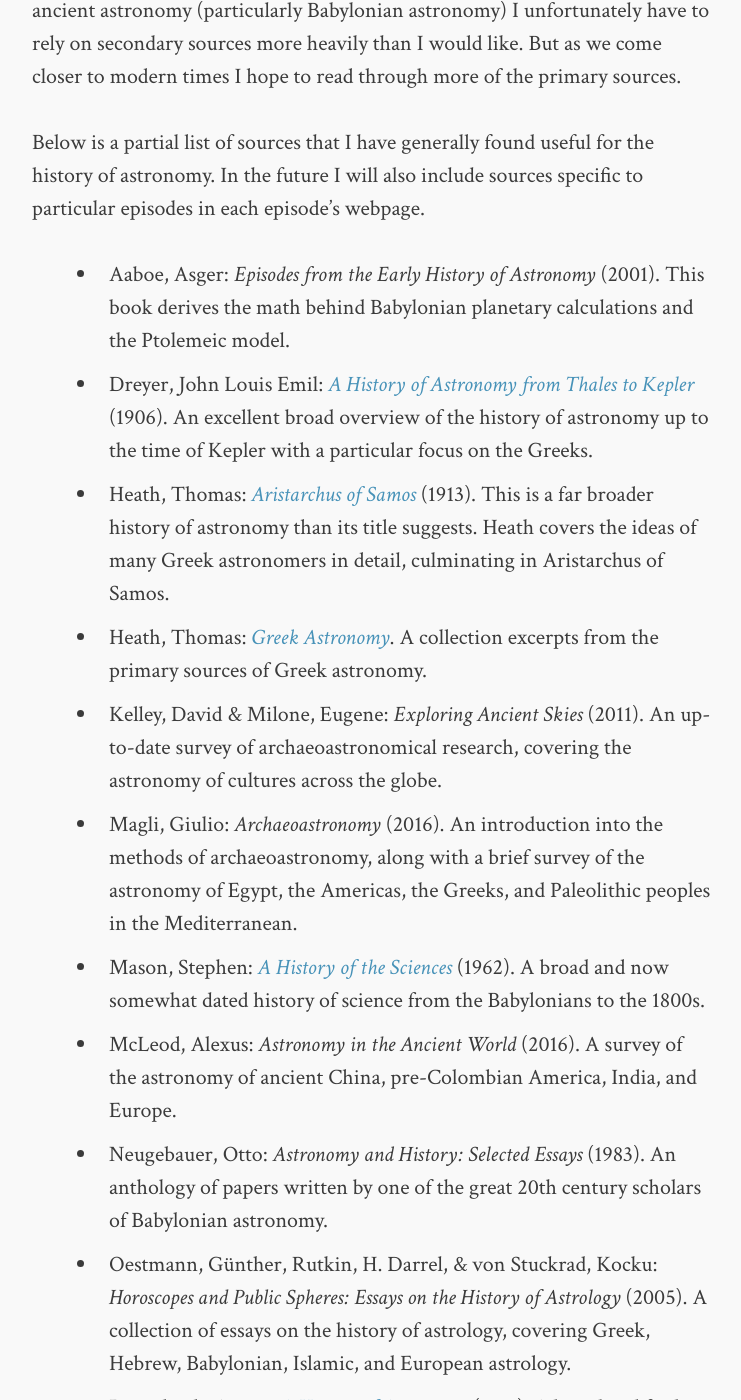
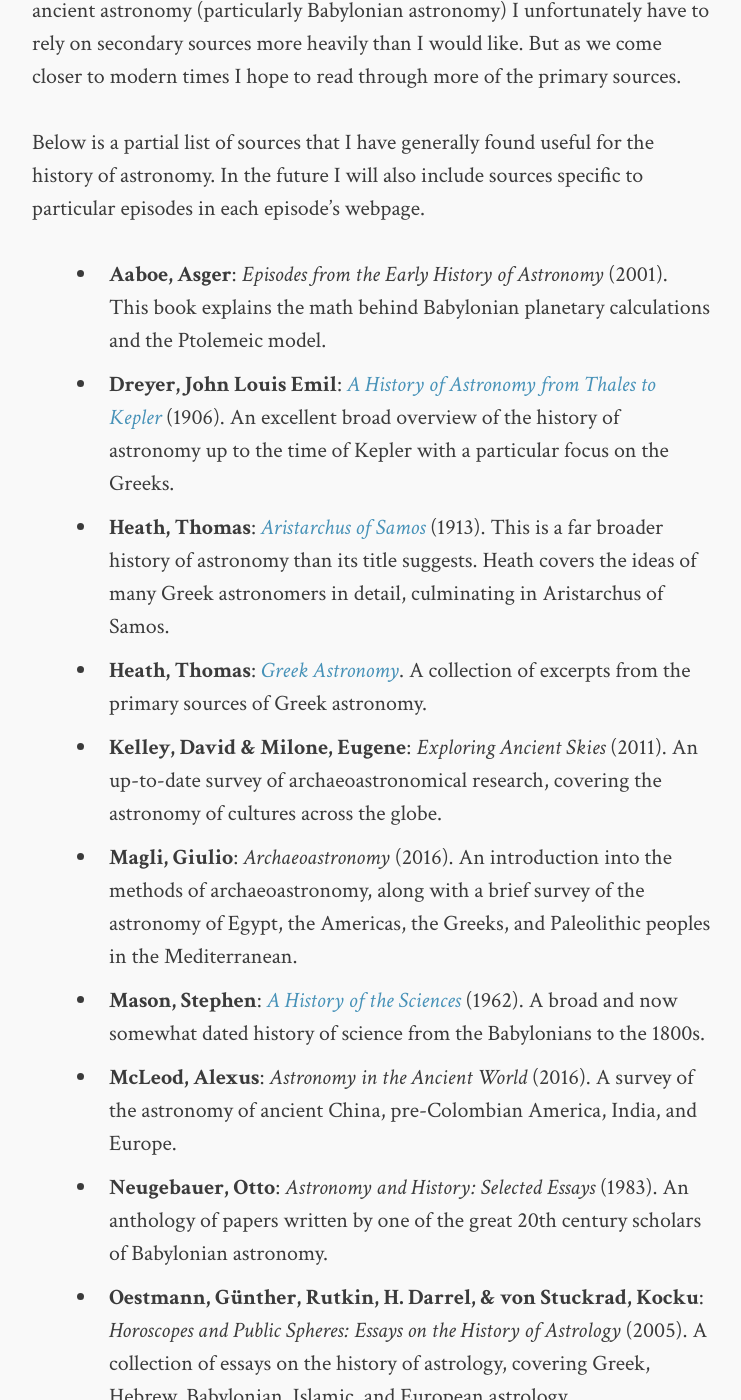
Before and after one commit to joe-antognini/song-of-urania, a Jekyll site: the page built from about.md, in a window 1280 px wide and 1400 px high, scrolled down 1864 px. Shown: the whole window, without its empty margins (268-1009 px from the left). Built offline with Jekyll 4.4.1, drawn with Linux system fonts in a browser that asks for light colours; some of the changed text lies outside the part shown.

```diff
--- a/about.md
+++ b/about.md
@@ -48,50 +48,50 @@ Below is a partial list of sources that I have generally found useful for the
 history of astronomy.  In the future I will also include sources specific to
 particular episodes in each episode's webpage.
 
-* Aaboe, Asger: *Episodes from the Early History of Astronomy* (2001).  This
-  book derives the math behind Babylonian planetary calculations and the
+* **Aaboe, Asger**: *Episodes from the Early History of Astronomy* (2001).  This
+  book explains the math behind Babylonian planetary calculations and the
   Ptolemeic model.
-* Dreyer, John Louis Emil: [*A History of Astronomy from Thales to
+* **Dreyer, John Louis Emil**: [*A History of Astronomy from Thales to
   Kepler*](https://archive.org/details/historyofastrono0000drey) (1906).  An
   excellent broad overview of the history of astronomy up to the time of Kepler
   with a particular focus on the Greeks.
-* Heath, Thomas: [*Aristarchus of
+* **Heath, Thomas**: [*Aristarchus of
   Samos*](https://archive.org/details/aristarchusofsam00heatuoft) (1913).  This
   is a far broader history of astronomy than its title suggests.  Heath covers
   the ideas of many Greek astronomers in detail, culminating in Aristarchus of
   Samos.
-* Heath, Thomas: [*Greek
+* **Heath, Thomas**: [*Greek
   Astronomy*](https://archive.org/details/heath-1937-greek-astronomy).  A
-  collection excerpts from the primary sources of Greek astronomy.
-* Kelley, David & Milone, Eugene: *Exploring Ancient Skies* (2011).  An
+  collection of excerpts from the primary sources of Greek astronomy.
+* **Kelley, David & Milone, Eugene**: *Exploring Ancient Skies* (2011).  An
   up-to-date survey of archaeoastronomical research, covering the astronomy of
   cultures across the globe.
-* Magli, Giulio: *Archaeoastronomy* (2016).  An introduction into the methods
+* **Magli, Giulio**: *Archaeoastronomy* (2016).  An introduction into the methods
   of archaeoastronomy, along with a brief survey of the astronomy of Egypt, the
   Americas, the Greeks, and Paleolithic peoples in the Mediterranean.
-* Mason, Stephen: [*A History of the
+* **Mason, Stephen**: [*A History of the
   Sciences*](https://archive.org/details/historyofscience00maso) (1962).  A
   broad and now somewhat dated history of science from the Babylonians to the
   1800s.
-* McLeod, Alexus: *Astronomy in the Ancient World* (2016).  A survey of the
+* **McLeod, Alexus**: *Astronomy in the Ancient World* (2016).  A survey of the
   astronomy of ancient China, pre-Colombian America, India, and Europe.
-* Neugebauer, Otto: *Astronomy and History: Selected Essays* (1983).  An
+* **Neugebauer, Otto**: *Astronomy and History: Selected Essays* (1983).  An
   anthology of papers written by one of the great 20th century scholars of
   Babylonian astronomy.
-* Oestmann, Günther, Rutkin, H. Darrel, & von Stuckrad, Kocku: *Horoscopes and
+* **Oestmann, Günther, Rutkin, H. Darrel, & von Stuckrad, Kocku**: *Horoscopes and
   Public Spheres: Essays on the History of Astrology* (2005).  A collection of
   essays on the history of astrology, covering Greek, Hebrew, Babylonian,
   Islamic, and European astrology.
-* Pannekoek, Anton: [*A History of
+* **Pannekoek, Anton**: [*A History of
   Astronomy*](https://archive.org/details/historyofastrono0000pann) (1961).  A
   broad and fairly detailed history of western astronomy from the Babylonians
   up to the early 1900s.  If you had to choose one book to read, I would
   recommend this one.
-* Pecker, Jean-Claude: *Understanding the Heavens* (2001). A history of how
+* **Pecker, Jean-Claude**: *Understanding the Heavens* (2001). A history of how
   cosmological ideas have changed from the time of the ancient Greeks to the
   late 20th century.
-* Selin, Helaine: *Astronomy across Cultures* (2000).  An anthology of essays
+* **Selin, Helaine**: *Astronomy across Cultures* (2000).  An anthology of essays
   on the astronomy of a number of non-Western cultures, including the astronomy
   of Tibet, Korea, and sub-Saharan Africa.
-* Thurston, Hugh: *Early Astronomy* (1994). An introduction to the astronomy of
+* **Thurston, Hugh**: *Early Astronomy* (1994). An introduction to the astronomy of
   the ancient West (though a chapter on Mesoamerica is also included).
```
